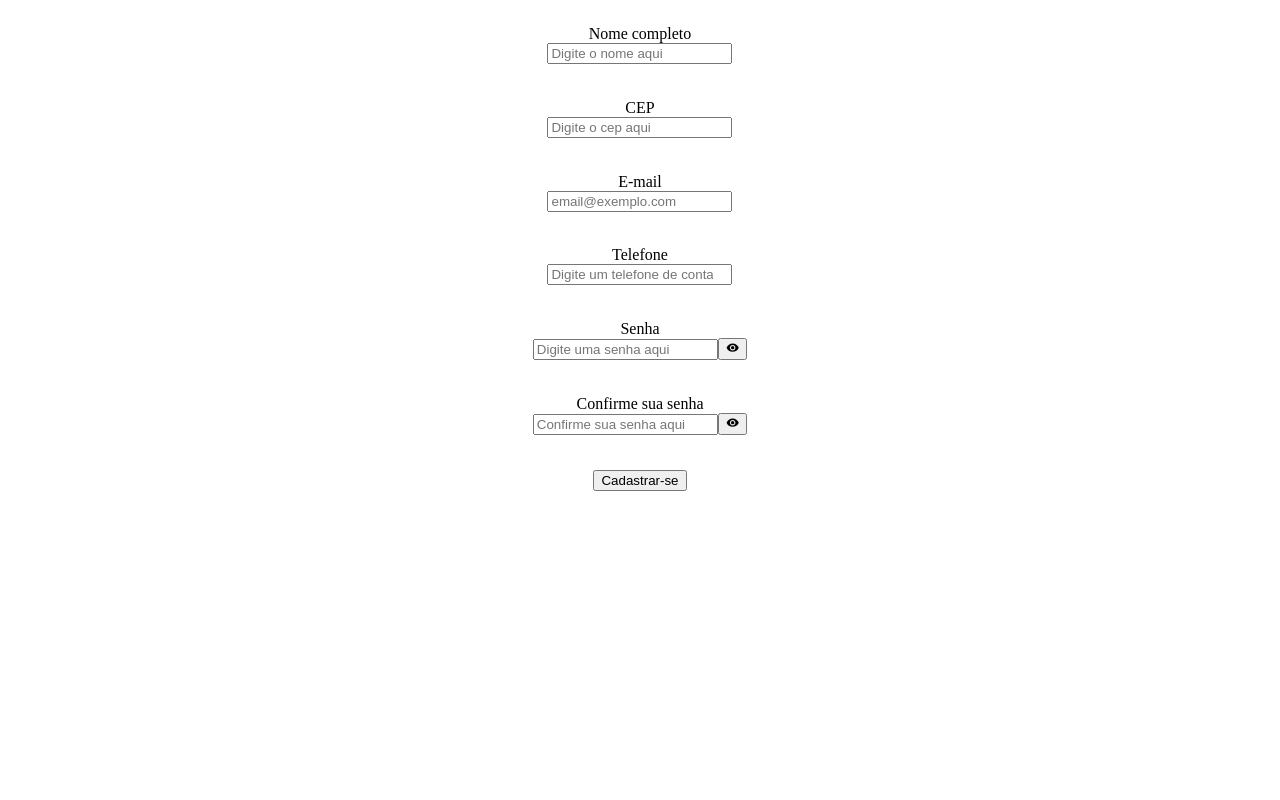
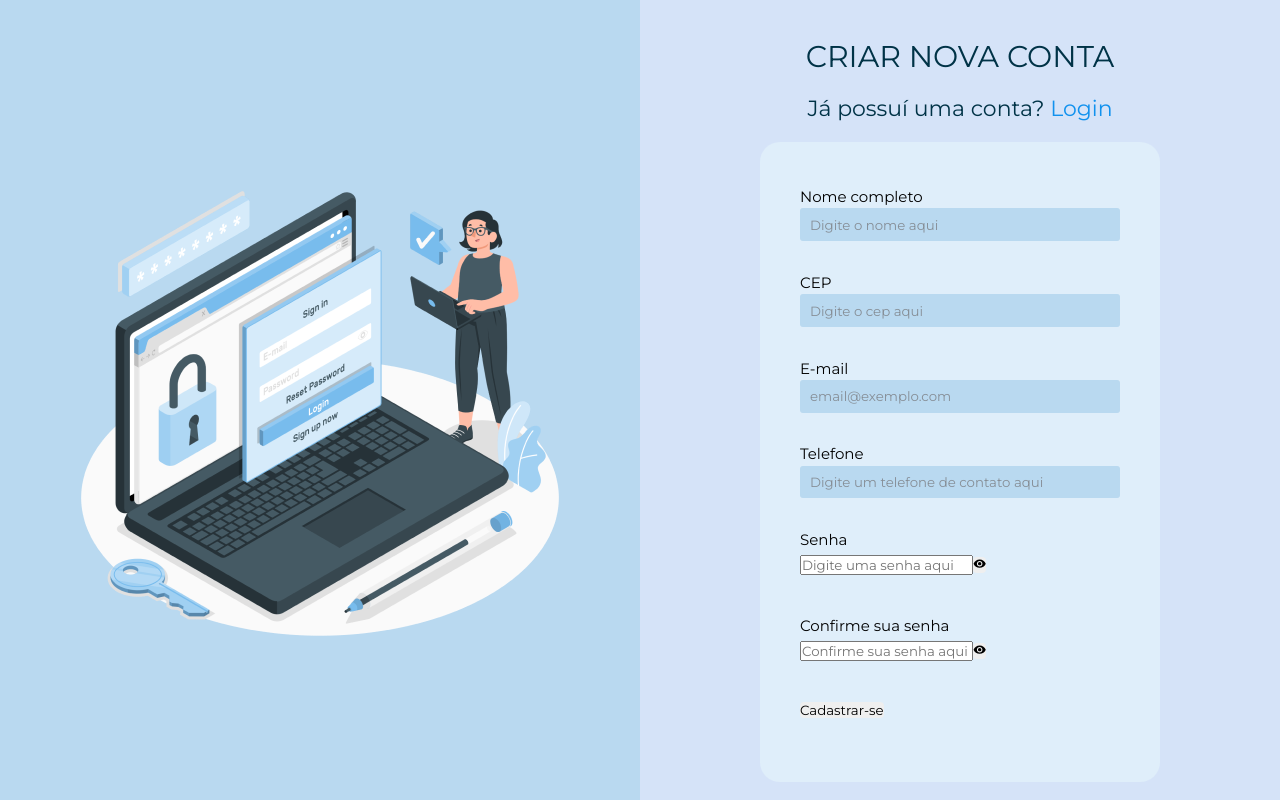
Before and after one commit to leonardomarchioro/projetocapstone_bico.com, a React (Create React App) app: page /register in a window 1280 px wide. Built offline with nearby package versions, Linux system fonts and the light colour scheme.

Commit message:
style: register page and inputs components

```diff
--- a/src/App.js
+++ b/src/App.js
@@ -1,7 +1,13 @@
 import Routes from "./routes";
+import { GlobalStyle } from "./styles/global";
 
 function App() {
-  return <Routes />;
+  return (
+    <>
+      <GlobalStyle />
+      <Routes />;
+    </>
+  );
 }
 
 export default App;
--- a/src/components/FormRegister/index.jsx
+++ b/src/components/FormRegister/index.jsx
@@ -8,7 +8,8 @@ import Input from "../Input";
 import InputPassword from "../InputPassword";
 import Button from "../Button";
 
-import { ContainerPage } from "./style";
+import { ContainerPage, ContainerTitle } from "./style";
+import { Link } from "react-router-dom";
 
 const FormRegister = () => {
   const { SignUp } = useUser();
@@ -56,6 +57,13 @@ const FormRegister = () => {
 
   return (
     <ContainerPage>
+      <ContainerTitle>
+        <h1>CRIAR NOVA CONTA</h1>
+        <h4>
+          Já possuí uma conta? <Link to="/">Login</Link>
+        </h4>
+      </ContainerTitle>
+
       <form onSubmit={handleSubmit(handleRegister)}>
         <Input
           label="Nome completo"
--- a/src/components/FormRegister/style.js
+++ b/src/components/FormRegister/style.js
@@ -4,19 +4,88 @@ export const ContainerPage = styled.div`
   display: flex;
   flex-direction: column;
   align-items: center;
-  height: 500px;
+  height: 100%;
+  width: 50%;
+  justify-content: center;
+
+  background-color: var(--bg-color-register-2);
 
   form {
     display: flex;
     flex-direction: column;
     align-items: center;
     justify-content: space-around;
-    height: 100%;
+    height: 640px;
+    width: 400px;
+    background-color: var(--form-register);
+    border-radius: 20px;
+    padding-top: 40px;
 
     > div {
       display: flex;
       flex-direction: column;
       align-items: center;
+      align-items: flex-start;
+      height: 75px;
+      width: 80%;
+
+      > input {
+        width: 100%;
+        height: 39px;
+        background-color: var(--bg-color-register-1);
+        border: transparent;
+        border-radius: 3px;
+        padding-left: 10px;
+        color: var(--title-1);
+
+        &::placeholder {
+          color: var(--color-scrollbar);
+        }
+      }
+      > div {
+        height: 25px;
+
+        > label {
+          font-size: 15px;
+        }
+        > span {
+          font-size: 12px;
+        }
+      }
+    }
+  }
+
+  @media (max-width: 850px) {
+    width: 100%;
+  }
+  @media (max-width: 450px) {
+    > form {
+      width: 300px;
+      margin-bottom: 20px;
     }
   }
 `;
+
+export const ContainerTitle = styled.div`
+  display: flex;
+  flex-direction: column;
+  align-items: center;
+  margin: 20px;
+
+  > h1 {
+    color: var(--primary-tittle);
+    font-size: 30px;
+    font-weight: 400;
+    margin-bottom: 20px;
+  }
+
+  > h4 {
+    color: var(--primary-tittle);
+    font-size: 22px;
+    font-weight: 500;
+
+    > a {
+      color: #1091ee;
+    }
+  }
+`;
--- a/src/pages/Register/index.jsx
+++ b/src/pages/Register/index.jsx
@@ -1,10 +1,15 @@
 import FormRegister from "../../components/FormRegister";
+import Ilustration from "../../assets/Computer.png";
+import { PageRegister, ContainerImg } from "./style";
 
 const Register = () => {
   return (
-    <div>
+    <PageRegister>
+      <ContainerImg>
+        <img src={Ilustration} alt="Computer ilustration" />
+      </ContainerImg>
       <FormRegister />
-    </div>
+    </PageRegister>
   );
 };
 
--- /dev/null
+++ b/src/pages/Register/style.js
@@ -0,0 +1,31 @@
+import styled from "styled-components";
+
+export const PageRegister = styled.div`
+  width: 100%;
+  height: 100%;
+  display: flex;
+  align-items: center;
+`;
+
+export const ContainerImg = styled.div`
+  height: 100%;
+  width: 50%;
+  background-color: var(--bg-color-register-1);
+  display: flex;
+  flex-direction: column;
+  justify-content: center;
+  align-items: center;
+
+  > img {
+    width: 490px;
+  }
+
+  @media (max-width: 1000px) {
+    > img {
+      width: 400px;
+    }
+  }
+  @media (max-width: 850px) {
+    display: none;
+  }
+`;
--- a/src/styles/global.js
+++ b/src/styles/global.js
@@ -1,6 +1,6 @@
 import { createGlobalStyle } from "styled-components";
 
-export const styleGlobal = createGlobalStyle`
+export const GlobalStyle = createGlobalStyle`
     *{
         margin: 0;
         padding: 0;
@@ -12,11 +12,18 @@ export const styleGlobal = createGlobalStyle`
     body{
         font-size: 1rem;
         font-family: 'Montserrat', sans-serif;
-
+        height: 100vh;
+        width: 100vw;
     }
 
     button, input{
         font-family: 'Montserrat', sans-serif;
+    }
+
+    #root{
+        width: 100%;
+        height: 100%;
+        overflow: hidden;
     }
 
 
@@ -31,6 +38,8 @@ export const styleGlobal = createGlobalStyle`
 
         --bg-color-register-1: #B9D9F0;
         --bg-color-register-2: #D5E3F8;
+
+        --form-register: #DFEEFA;
 
         /*Página de contato e sobre iguais */
         --bg-color-contact-1: #D6E4F8;
@@ -61,14 +70,17 @@ export const styleGlobal = createGlobalStyle`
         text-decoration: none;
     }
 
-    * {
+    // Está bugado resolver depois;
+
+    /* * {
         scrollbar-width: thin;
         scrollbar-color: var(--color-scrollbar) var(--color-scrollbar);
         opacity: 0.7;
-    }
+    } */
 
     /* Works on Chrome, Edge, and Safari */
-    *::-webkit-scrollbar {
+
+    /* *::-webkit-scrollbar {
         width: 12px;
     }
 
@@ -81,7 +93,7 @@ export const styleGlobal = createGlobalStyle`
         opacity: 0.7;
         border-radius: 20px;
         border: 1px solid var(--color-scrollbar);
-    }
+    } */
 
 
 `;
@@ -95,6 +107,8 @@ export const secondaryTittle = "#1E637D";
 export const bgColorRegister1 = "#B9D9F0";
 export const bgColorRegister2 = "#D5E3F8";
 
+export const formRegister = "#DFEEFA";
+
 export const bgColorContact1 = "#D6E4F8";
 export const bgColorContact2 = "#FCFCFC";
 
```
Also changed, not shown: src/assets/Computer.png (added).
